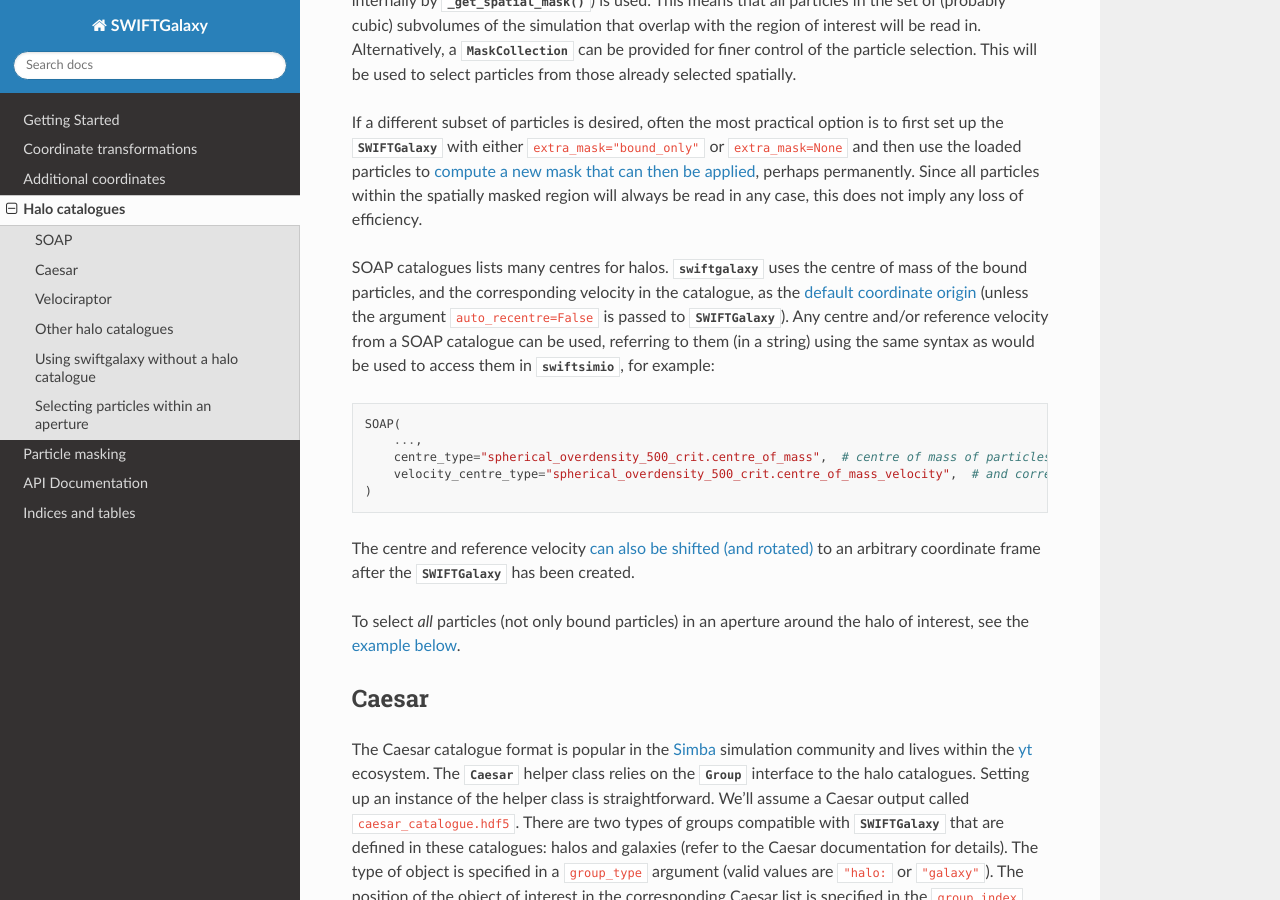
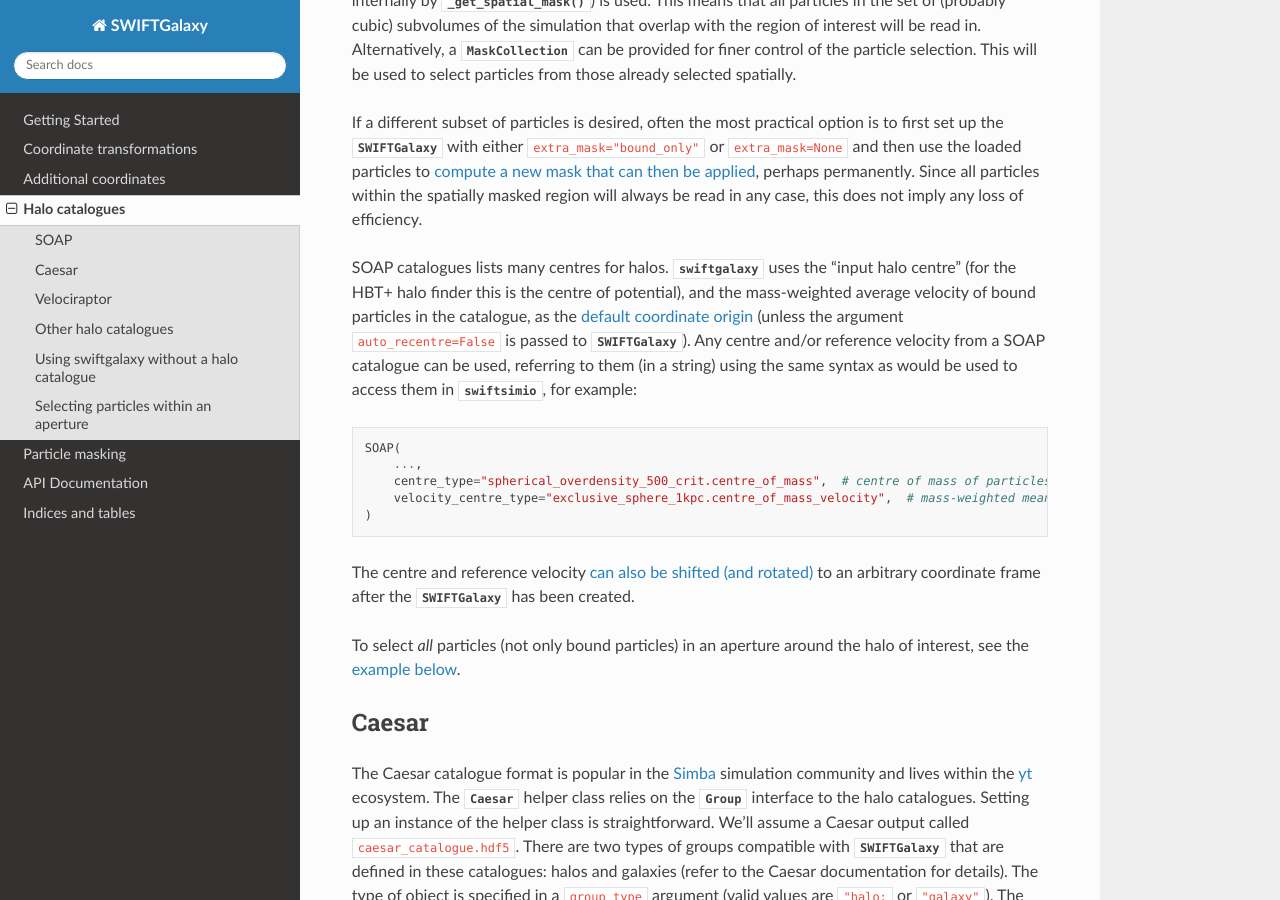
Before and after one commit to SWIFTSIM/swiftgalaxy, a Sphinx documentation site: the page built from docs/source/halo_catalogues/index.rst, in a window 1280 px wide and 900 px high, scrolled down 2850 px. Built offline with Sphinx 7.4.7 and the Read the Docs theme 2.0.0, drawn with Linux system fonts in a browser that asks for light colours.

Commit message:
Update docs to reflect new default centres in soap.

```diff
--- a/docs/source/halo_catalogues/index.rst
+++ b/docs/source/halo_catalogues/index.rst
@@ -92,14 +92,14 @@ This behaviour can be adjusted. If ``None`` is passed instead, then only the spa
 
 If a different subset of particles is desired, often the most practical option is to first set up the :class:`~swiftgalaxy.reader.SWIFTGalaxy` with either ``extra_mask="bound_only"`` or ``extra_mask=None`` and then use the loaded particles to :doc:`compute a new mask that can then be applied <../masking/index>`, perhaps permanently. Since all particles within the spatially masked region will always be read in any case, this does not imply any loss of efficiency.
 
-SOAP catalogues lists many centres for halos. :mod:`swiftgalaxy` uses the centre of mass of the bound particles, and the corresponding velocity in the catalogue, as the :doc:`default coordinate origin <../coordinate_transformations/index>` (unless the argument ``auto_recentre=False`` is passed to :class:`~swiftgalaxy.reader.SWIFTGalaxy`). Any centre and/or reference velocity from a SOAP catalogue can be used, referring to them (in a string) using the same syntax as would be used to access them in :mod:`swiftsimio`, for example:
+SOAP catalogues lists many centres for halos. :mod:`swiftgalaxy` uses the "input halo centre" (for the HBT+ halo finder this is the centre of potential), and the mass-weighted average velocity of bound particles in the catalogue, as the :doc:`default coordinate origin <../coordinate_transformations/index>` (unless the argument ``auto_recentre=False`` is passed to :class:`~swiftgalaxy.reader.SWIFTGalaxy`). Any centre and/or reference velocity from a SOAP catalogue can be used, referring to them (in a string) using the same syntax as would be used to access them in :mod:`swiftsimio`, for example:
 
 .. code-block:: python
 
     SOAP(
         ...,
 	centre_type="spherical_overdensity_500_crit.centre_of_mass",  # centre of mass of particles in R500crit
-	velocity_centre_type="spherical_overdensity_500_crit.centre_of_mass_velocity",  # and corresponding velocity
+	velocity_centre_type="exclusive_sphere_1kpc.centre_of_mass_velocity",  # mass-weighted mean velocity of particles in central 1kpc
     )
 
 The centre and reference velocity :doc:`can also be shifted (and rotated) <../coordinate_transformations/index>` to an arbitrary coordinate frame after the :class:`~swiftgalaxy.reader.SWIFTGalaxy` has been created.
```
